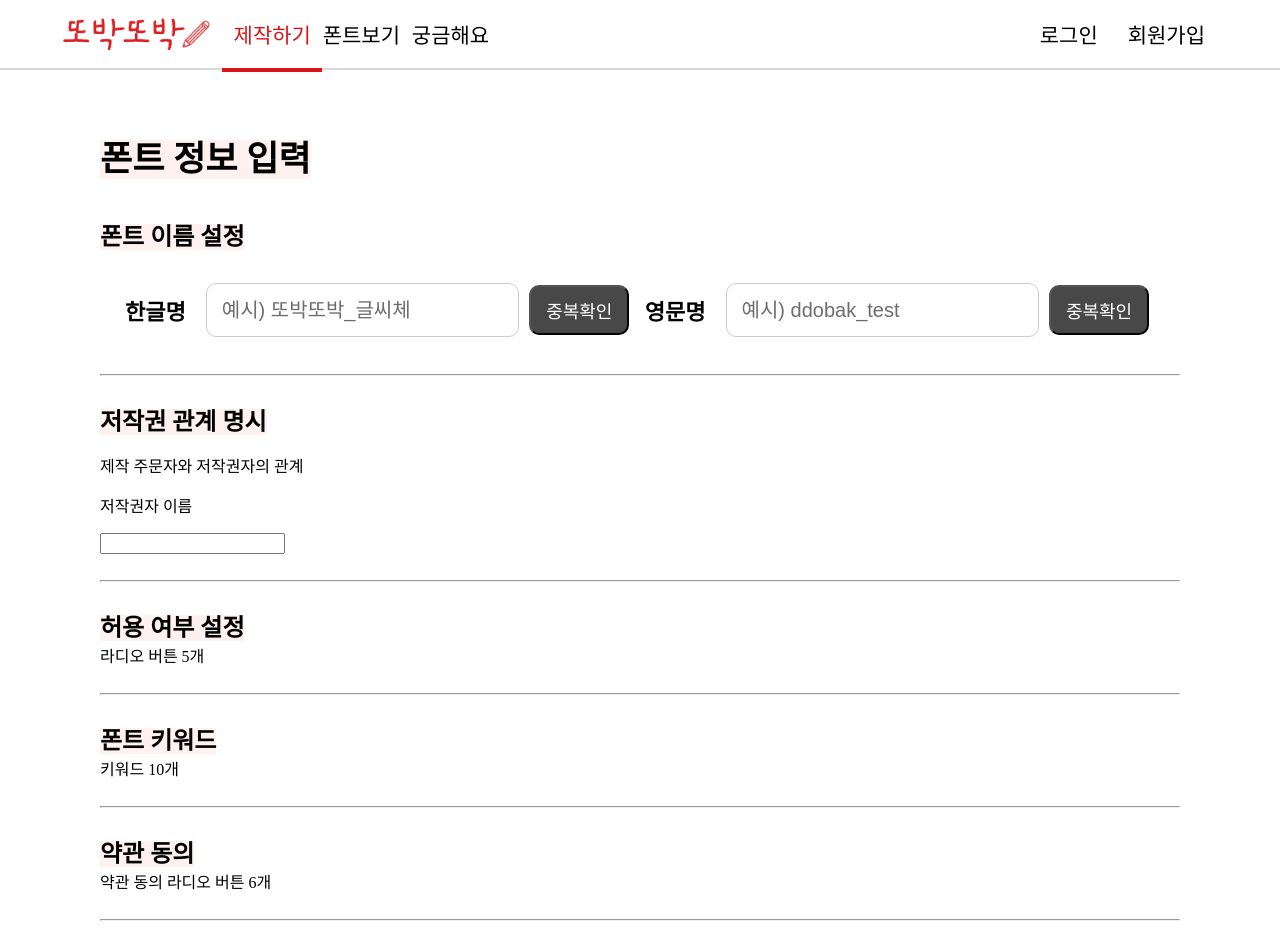
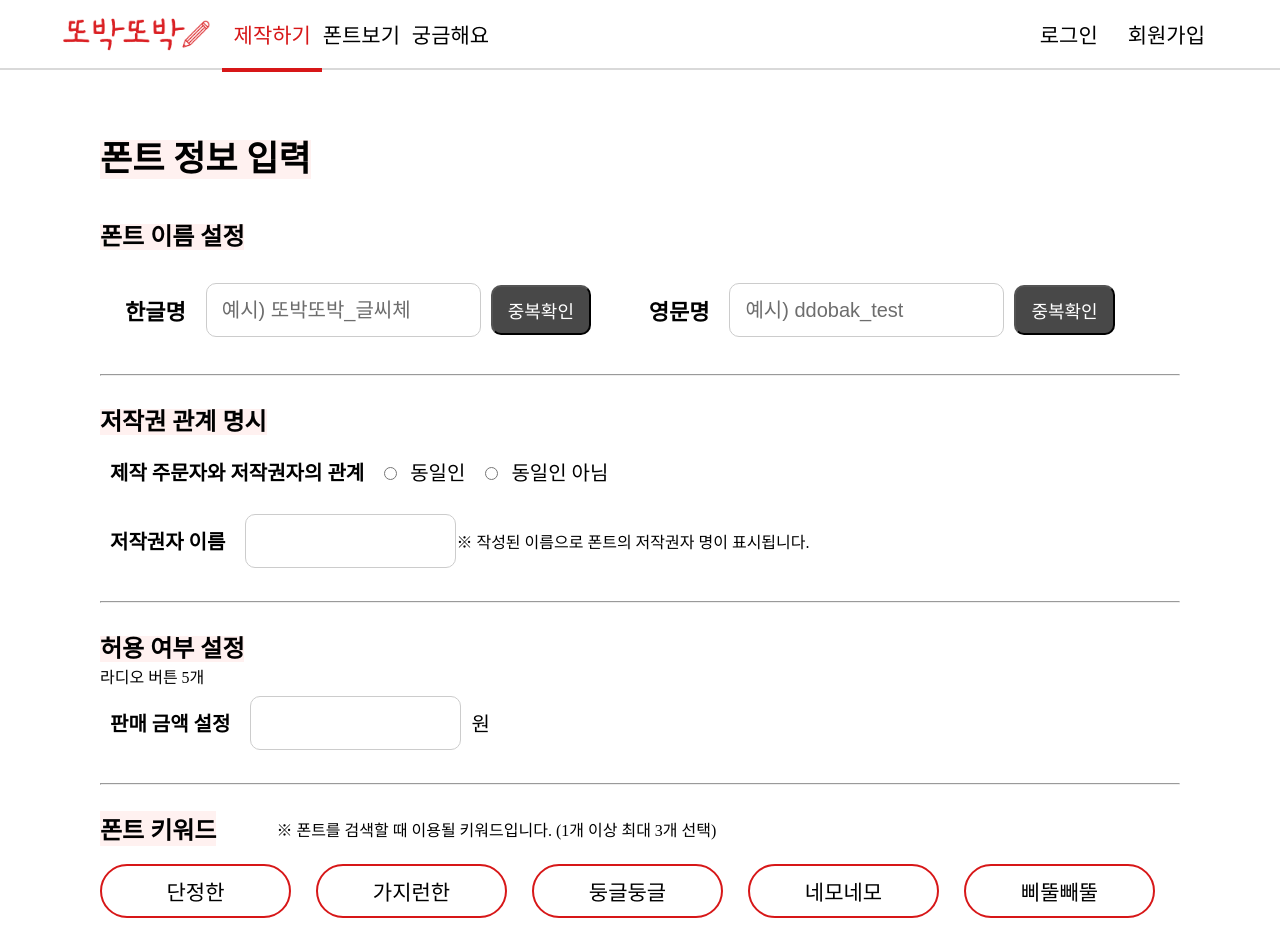
Before and after one commit to asdqwe45/Ddobak_Ddobak, a React (Create React App) app in the folder frontend/: page /fontMake/1 in a window 1280 px wide. Shown: the top 934 px of the page. Built offline with nearby package versions, Linux system fonts and the light colour scheme; a web font is replaced by a local one.

Commit message:
<feat>[#106-KJJ] 폰트 정보 입력 페이지-input 스타일 및 키워드 import

```diff
--- a/frontend/src/common/keywordButton/KeywordBtn.module.css
+++ b/frontend/src/common/keywordButton/KeywordBtn.module.css
@@ -1,15 +1,22 @@
 .btnContainer {
   display: flex;
+  justify-content: center;
 }
 
 .keyword {
   border: 2px solid #d71718;
   border-radius: 30px;
-  font-size: 19px;
-  width: 160px;
-  height: 45px;
+  font-size: 21px;
+  width: 200px;
+  height: 50px;
   display: flex;
   align-items: center;
   justify-content: center;
-  margin-right: 20px;
+  margin-top: 18px;
+  margin-right: 25px;
 }
+
+.keyword:hover {
+  color: #fff;
+  background-color: #d71718;
+}
--- a/frontend/src/common/keywordButton/KeywordBtn.tsx
+++ b/frontend/src/common/keywordButton/KeywordBtn.tsx
@@ -1,43 +1,30 @@
-import React, { useEffect, useState } from 'react';
+import React from 'react';
 import classes from './KeywordBtn.module.css';
 
 const options = [
-  '단정한',
-  '가지런한',
-  '둥글둥글',
-  '네모네모',
-  '삐뚤빼뚤',
-  '귀여운',
-  '문서체',
-  '어른같은',
-  '아이같은',
-  '자유로운',
+  '단정한', '가지런한', '둥글둥글', '네모네모', '삐뚤빼뚤',
+  '귀여운', '문서체', '어른같은', '아이같은', '자유로운',
 ];
 
+const ROW_SIZE = 5;
+
 const KeywordBtn: React.FC = () => {
-  const [keywords, setKeywords] = useState<string[]>([]);
-
-  useEffect(() => {
-    const selectedOptions: string[] = [];
-    while (selectedOptions.length < 3) {
-      const randomIndex = Math.floor(Math.random() * options.length);
-      const selectedOption = options[randomIndex];
-      if (!selectedOptions.includes(selectedOption)) {
-        selectedOptions.push(selectedOption);
-      }
-    }
-    setKeywords(selectedOptions);
-  }, []);
-
-  return (
+  const renderKeywords = (keywords: string[]) => (
     <div className={classes.btnContainer}>
-      {keywords.map((keyword, index) => (
-        <div className={classes.keyword}>
-          <p key={index}>{keyword}</p>
+      {keywords.map((keyword) => (
+        <div className={classes.keyword} key={keyword}>
+          <p>{keyword}</p>
         </div>
       ))}
     </div>
   );
+
+  return (
+    <>
+      {renderKeywords(options.slice(0, ROW_SIZE))}
+      {renderKeywords(options.slice(ROW_SIZE))}
+    </>
+  );
 };
 
 export default KeywordBtn;
--- /dev/null
+++ b/frontend/src/common/radioButton/RadioBtn.module.css
@@ -0,0 +1,3 @@
+.btnContainer {
+  display: flex;
+}
--- /dev/null
+++ b/frontend/src/common/radioButton/RadioBtn.tsx
@@ -0,0 +1,14 @@
+import React from 'react';
+import classes from './RadioBtn.module.css';
+
+const RadioBtn: React.FC = () => {
+
+  return (
+    <div className={classes.btnContainer}>
+      <p>라디오 버튼</p>
+    </div>
+
+  );
+};
+
+export default RadioBtn;
--- a/frontend/src/common/titleComponents/TitleComponents.tsx
+++ b/frontend/src/common/titleComponents/TitleComponents.tsx
@@ -15,3 +15,9 @@ export const BoxTitle = styled.span`
   font-size: 24px;
   font-weight: 600;
 `;
+
+export const InputTitle = styled.p`
+  font-size: 22px;
+  font-weight: 600;
+  margin-left: 25px;
+`;
--- a/frontend/src/componentPages/fontMakePageComponent/FontOptionPage.module.css
+++ b/frontend/src/componentPages/fontMakePageComponent/FontOptionPage.module.css
@@ -1,23 +1,23 @@
+.rowContainer {
+    display: flex;
+    align-items: center;
+}
+
+/* 폰트 이름 설정 */
 .name {
     display: flex;
     margin-top: 20px;
-    margin-left: 25px;
 }
 
 .nameInput {
     display: flex;
     align-items: center;
 }
-
-.nameInput p {
-    font-size: 22px;
-    font-weight: 600;
-}
-
+.rowContainer input,
 .nameInput input {
     margin-left: 20px;
-    height: 50px;
-    width: 23vw;
+    /* height: 50px; */
+    /* width: 20vw; */
     font-size: 20px;
     border-radius: 10px;
     border: 1px solid #ccc;
@@ -34,4 +34,11 @@
     margin-left: 10px;
     display: flex;
     align-items: center;
+    cursor: pointer;
 }
+
+/* 저작권 관계 명시 */
+.rowContainer p {
+    font-size: 20px;
+    margin-left: 10px;
+}
--- a/frontend/src/componentPages/fontMakePageComponent/FontOptionPage.tsx
+++ b/frontend/src/componentPages/fontMakePageComponent/FontOptionPage.tsx
@@ -2,7 +2,9 @@ import React from 'react';
 import classes from './FontOptionPage.module.css'
 
 // components
-import { PageTitle, BoxTitle } from 'common/titleComponents/TitleComponents';
+import { PageTitle, BoxTitle, InputTitle } from 'common/titleComponents/TitleComponents';
+// import RadioBtn from 'common/radioButton/RadioBtn';
+import KeywordBtn from 'common/keywordButton/KeywordBtn';
 
 const FontOptionPage: React.FC = () => {
   return (
@@ -16,13 +18,14 @@ const FontOptionPage: React.FC = () => {
         <BoxTitle>폰트 이름 설정</BoxTitle>
         <div className={classes.name}>
           <div className={classes.nameInput} style={{ flexGrow: '1' }}>
-            <p>한글명</p>
-            <input type="text" placeholder="예시) 또박또박_글씨체" />
+            <InputTitle>한글명</InputTitle>
+            <input type="text" placeholder="예시) 또박또박_글씨체" style={{ width: '20vw', height: '50px' }} />
+
             <button>중복확인</button>
           </div>
           <div className={classes.nameInput} style={{ flexGrow: '2' }}>
-            <p>영문명</p>
-            <input type="text" placeholder="예시) ddobak_test" />
+            <InputTitle>영문명</InputTitle>
+            <input type="text" placeholder="예시) ddobak_test" style={{ width: '20vw', height: '50px' }} />
             <button>중복확인</button>
           </div>
         </div>
@@ -32,13 +35,18 @@ const FontOptionPage: React.FC = () => {
       <div className={classes.relationContainer}>
         <BoxTitle>저작권 관계 명시</BoxTitle>
         <div>
-          <p>제작 주문자와 저작권자의 관계</p>
-          {/* 라디오 버튼 import */}
+          <div className={classes.rowContainer}>
+            <InputTitle>제작 주문자와 저작권자의 관계</InputTitle>
+            <input type="radio" name="same" /><p>동일인</p>
+            <input type="radio" name="same" /><p>동일인 아님</p>
+            {/* <RadioBtn /> */}
+          </div>
         </div>
         {/* 동일인 선택시 자동으로 입력되도록 구현 */}
-        <div>
-          <p>저작권자 이름</p>
-          <input type="text" />
+        <div className={classes.rowContainer}>
+          <InputTitle>저작권자 이름</InputTitle>
+          <input type="text" style={{ width: '15vw', height: '50px' }} />
+          <div>※ 작성된 이름으로 폰트의 저작권자 명이 표시됩니다.</div>
         </div>
 
 
@@ -48,15 +56,22 @@ const FontOptionPage: React.FC = () => {
       <div className={classes.radioBtnContainer}>
         <BoxTitle>허용 여부 설정</BoxTitle>
         <div>라디오 버튼 5개</div>
+
+        {/* 라디오 컴포넌트 만들고 import */}
+
         {/* 가격 설정 - 유/무료, 판매금액 설정 */}
+        <div className={classes.rowContainer}><InputTitle>판매 금액 설정</InputTitle>
+          <input type="text" style={{ width: '15vw', height: '50px' }} /><p>원</p></div>
         <div className={classes.priceContainer}></div>
       </div>
       <br /><hr /><br />
       {/* 폰트 키워드 */}
       <div className={classes.keywordContainer}>
-        <BoxTitle>폰트 키워드</BoxTitle>
-        <div>키워드 10개</div>
-        {/* 컴포넌트 데려오깅 */}
+        <div className={classes.rowContainer}>
+          <BoxTitle>폰트 키워드</BoxTitle>
+          <div style={{ marginLeft: '60px' }}>※ 폰트를 검색할 때 이용될 키워드입니다. (1개 이상 최대 3개 선택)</div>
+        </div>
+        <KeywordBtn />
       </div>
       <br /><hr /><br />
       {/* 약관 동의 라디오 버튼 */}
```
